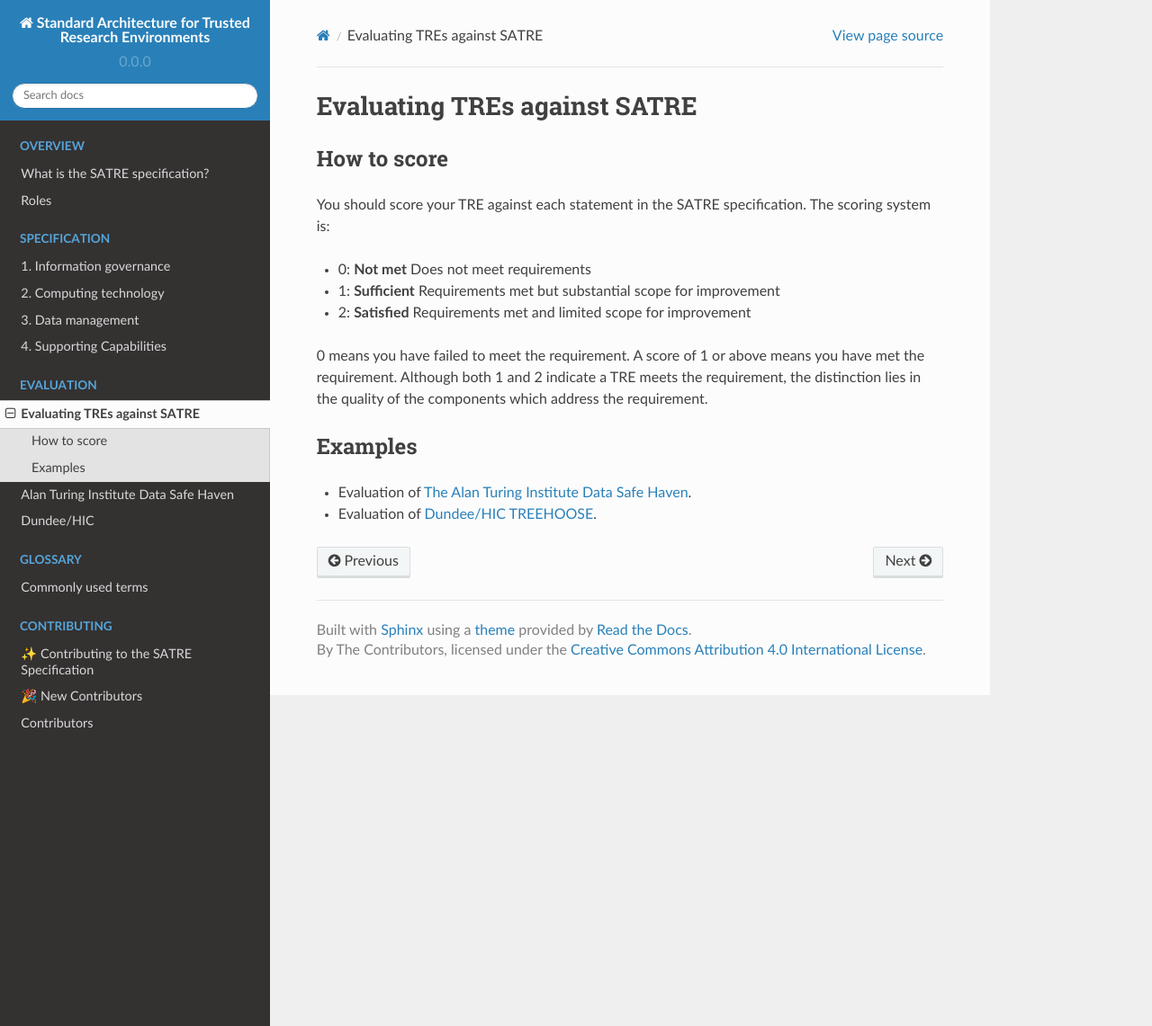
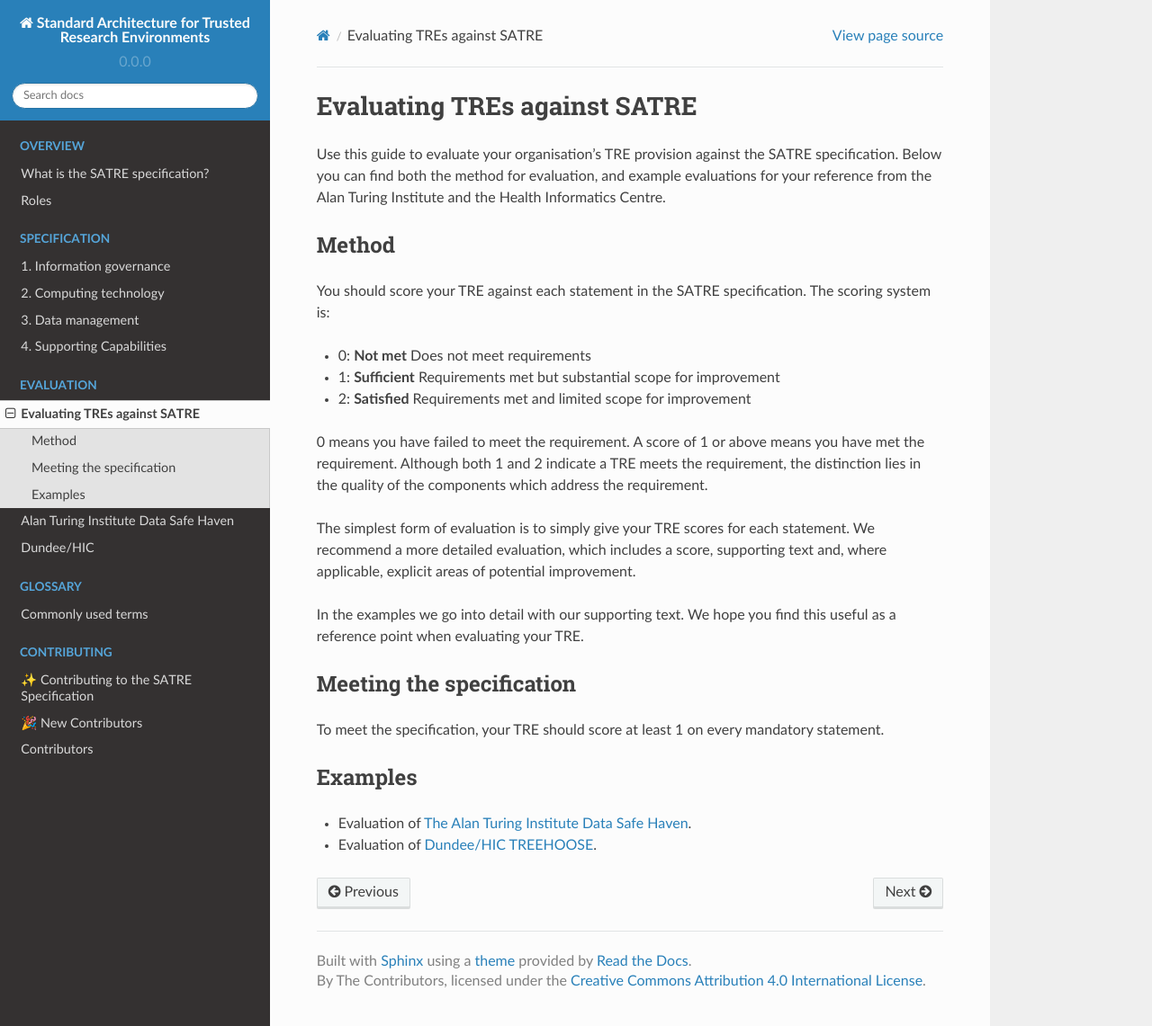
Before and after one commit to sa-tre/satre-specification, a Sphinx documentation site: the page built from docs/source/evaluation.md, in a window 1280 px wide and 1141 px high. Shown: the whole window at 90% size. Built offline with Sphinx 7.4.7 and the Read the Docs theme 2.0.0, drawn with Linux system fonts in a browser that asks for light colours.

Commit message:
More detail on evaluation

```diff
--- a/docs/source/evaluation.md
+++ b/docs/source/evaluation.md
@@ -2,7 +2,10 @@
 
 # Evaluating TREs against SATRE
 
-## How to score
+Use this guide to evaluate your organisation's TRE provision against the SATRE specification.
+Below you can find both the method for evaluation, and example evaluations for your reference from the Alan Turing Institute and the Health Informatics Centre.
+
+## Method
 
 You should score your TRE against each statement in the SATRE specification.
 The scoring system is:
@@ -15,6 +18,15 @@ The scoring system is:
 A score of 1 or above means you have met the requirement.
 Although both 1 and 2 indicate a TRE meets the requirement, the distinction lies in the quality of the components which address the requirement.
 
+The simplest form of evaluation is to simply give your TRE scores for each statement.
+We recommend a more detailed evaluation, which includes a score, supporting text and, where applicable, explicit areas of potential improvement.
+
+In the examples we go into detail with our supporting text.
+We hope you find this useful as a reference point when evaluating your TRE.
+
+## Meeting the specification
+To meet the specification, your TRE should score at least 1 on every mandatory statement.
+
 ## Examples
 
 - Evaluation of {ref}`The Alan Turing Institute Data Safe Haven <evaluation_alan_turing_institute>`.
```
